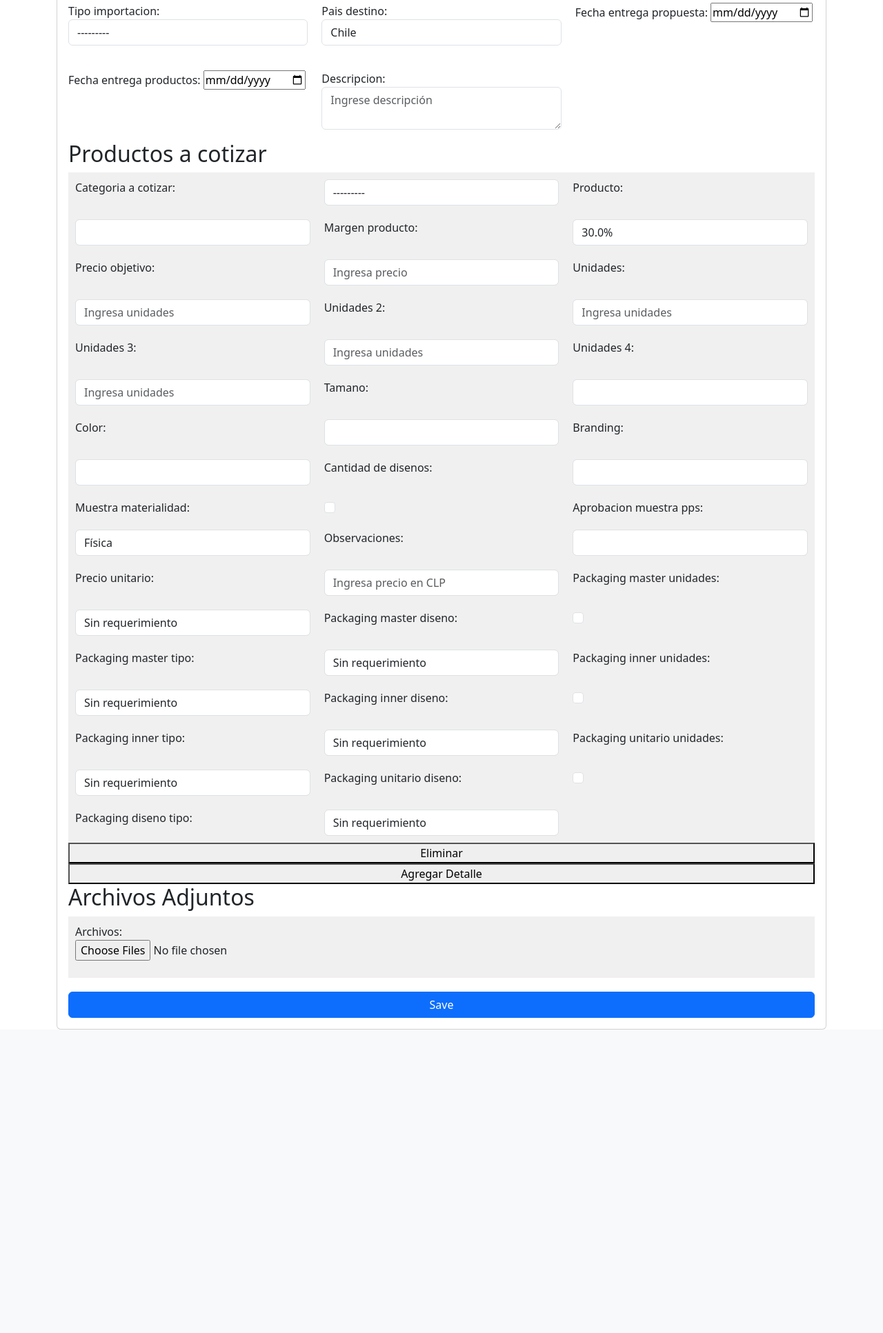
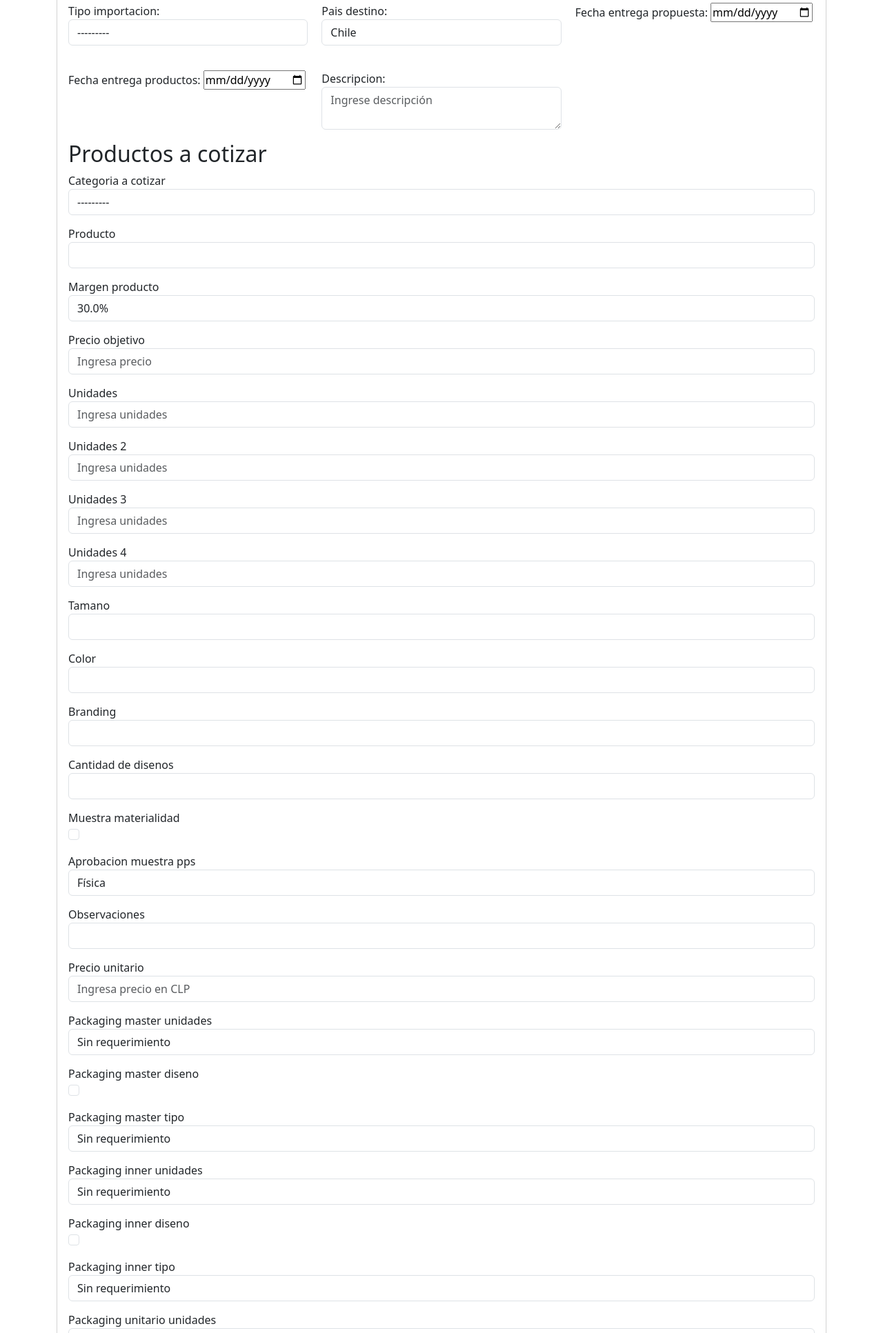
Before and after one commit to molivadatascience/django-auth-crud, a Django app: page /tasks/create/ in a window 1280 px wide. Shown: the part 369-2302 px from the top of the page at 69% size. Before the commit the page ends 1862 px from the top, so only its background shows below. Run offline with Django 5.2, Linux system fonts and the light colour scheme; the visitor is signed in with stand-in values (Sample User, id 1).

Commit message:
ajustes xxxx

```diff
--- a/tasks/templates/create_task.html
+++ b/tasks/templates/create_task.html
@@ -38,8 +38,13 @@
                 </div>
 
                 <h2>Productos a cotizar</h2>
-                <div class="form-container-2">
-                    {{ detalle_oportunidad_form.as_table }}
+                <div id="detalle-oportunidad-formset">
+                    {% for field in detalle_oportunidad_form %}
+                    <div class="form-group">
+                        <label for="{{ field.id_for_label }}">{{ field.label }}</label><br>
+                        {{ field }}
+                    </div>
+                    {% endfor %}
                 </div>
                 <button type="button" onclick="removeRow(this)">Eliminar</button>
                 <button type="button" onclick="addRow()">Agregar Detalle</button>
```
